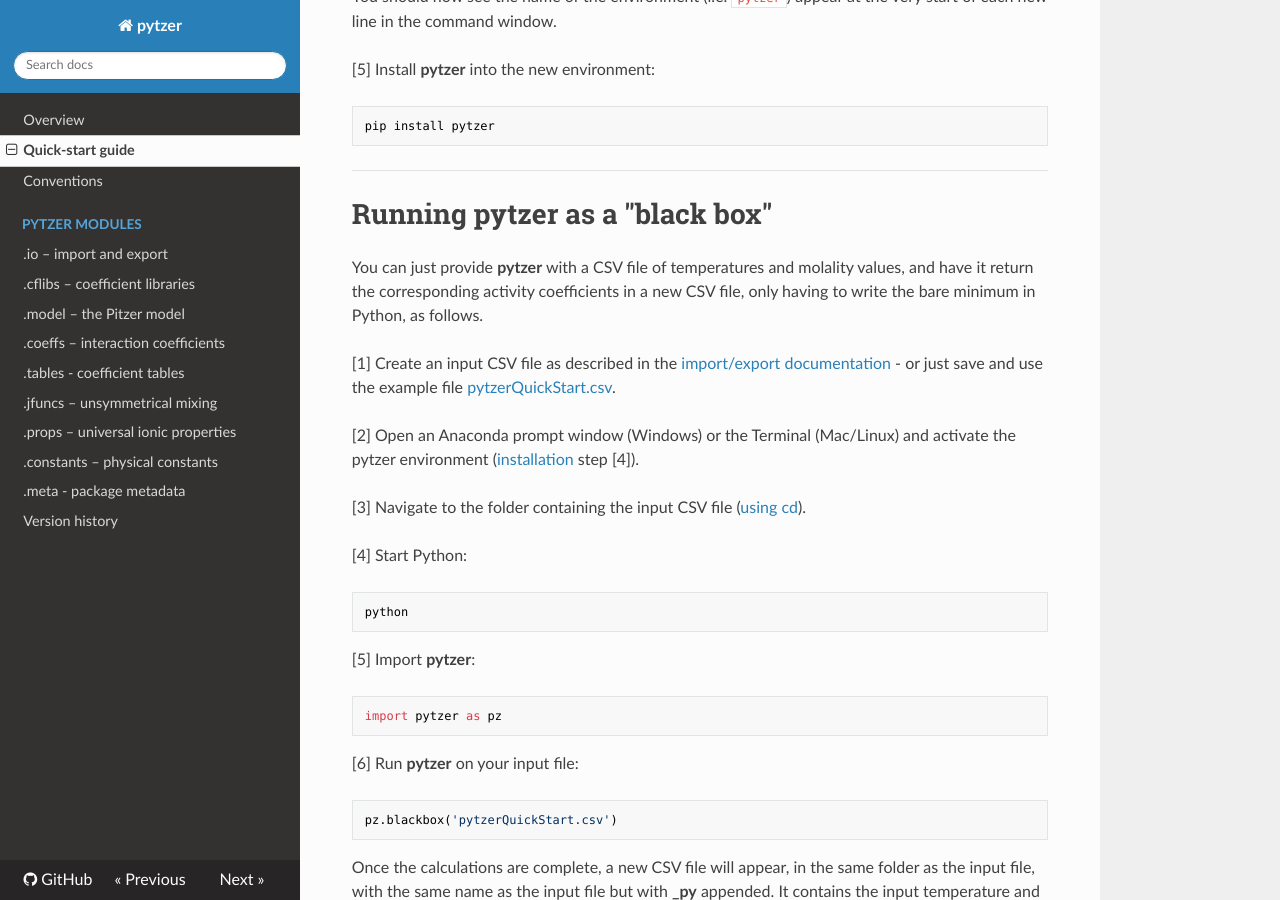
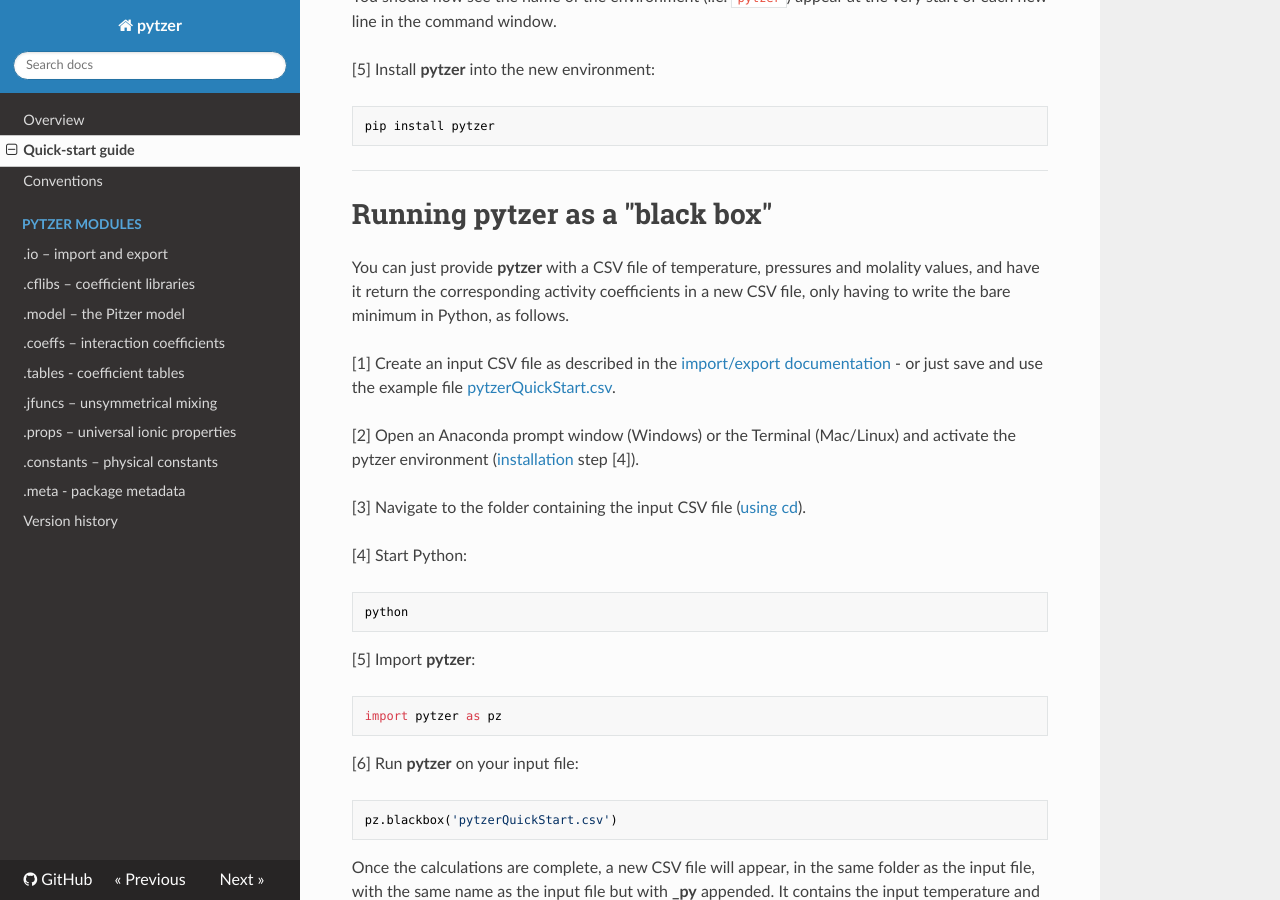
Before and after one commit to mvdh7/pytzer, an MkDocs documentation site: the page built from docs/quick-start.md, in a window 1280 px wide and 900 px high, scrolled down 607 px. Built offline with MkDocs 1.6.1, drawn with Linux system fonts in a browser that asks for light colours; nearby versions of some CDN libraries.

Commit message:
Minor stylistic updates

```diff
--- a/docs/quick-start.md
+++ b/docs/quick-start.md
@@ -34,7 +34,7 @@
 
 # Running pytzer as a "black box"
 
-You can just provide **pytzer** with a CSV file of temperatures and molality values, and have it return the corresponding activity coefficients in a new CSV file, only having to write the bare minimum in Python, as follows.
+You can just provide **pytzer** with a CSV file of temperature, pressures and molality values, and have it return the corresponding activity coefficients in a new CSV file, only having to write the bare minimum in Python, as follows.
 
 [1] Create an input CSV file as described in the [import/export documentation](../modules/io/#pytzeriogetmols) - or just save and use the example file [pytzerQuickStart.csv](https://raw.githubusercontent.com/mvdh7/pytzer/master/testfiles/pytzerQuickStart.csv).
 
```
Also changed, not shown: docs/version-history.md (+2 -2 lines), 1 other file.
